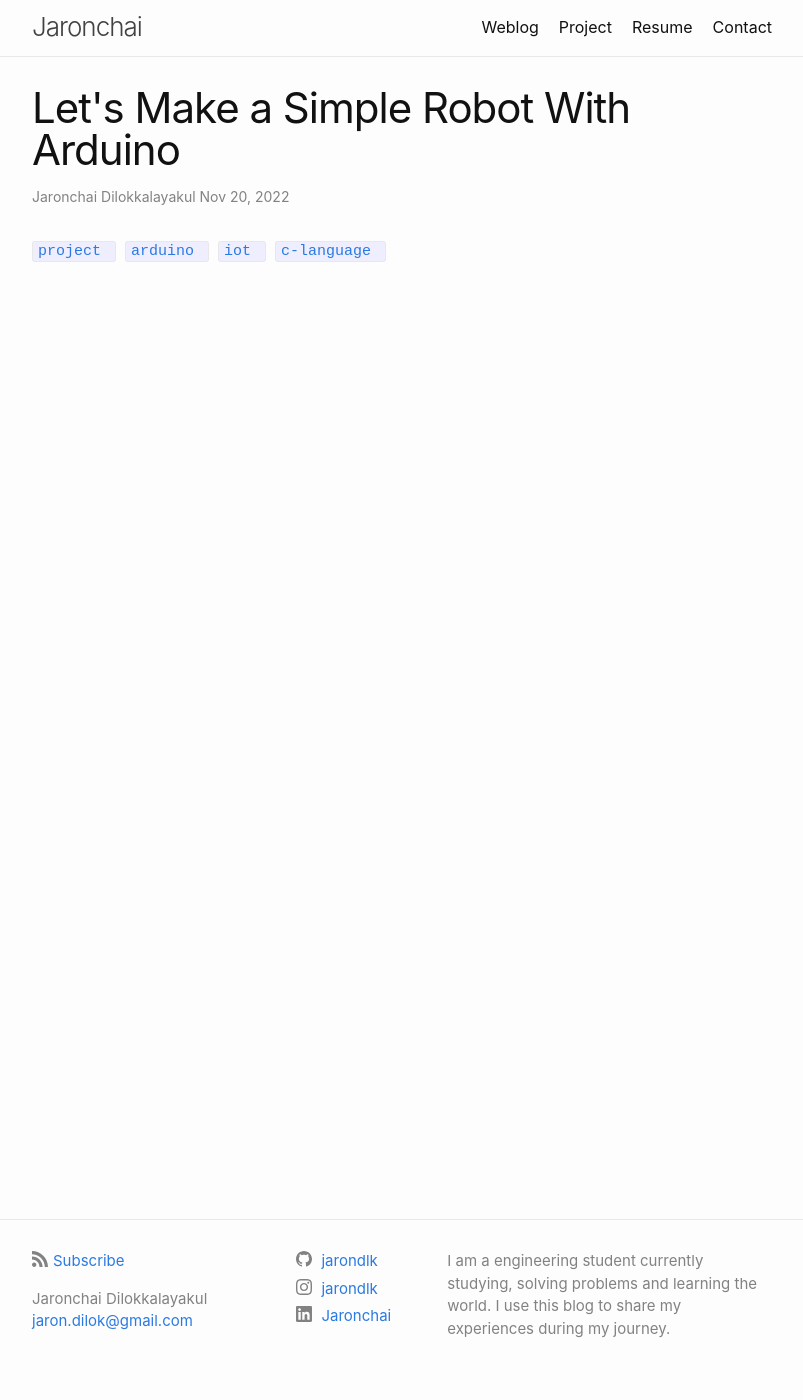
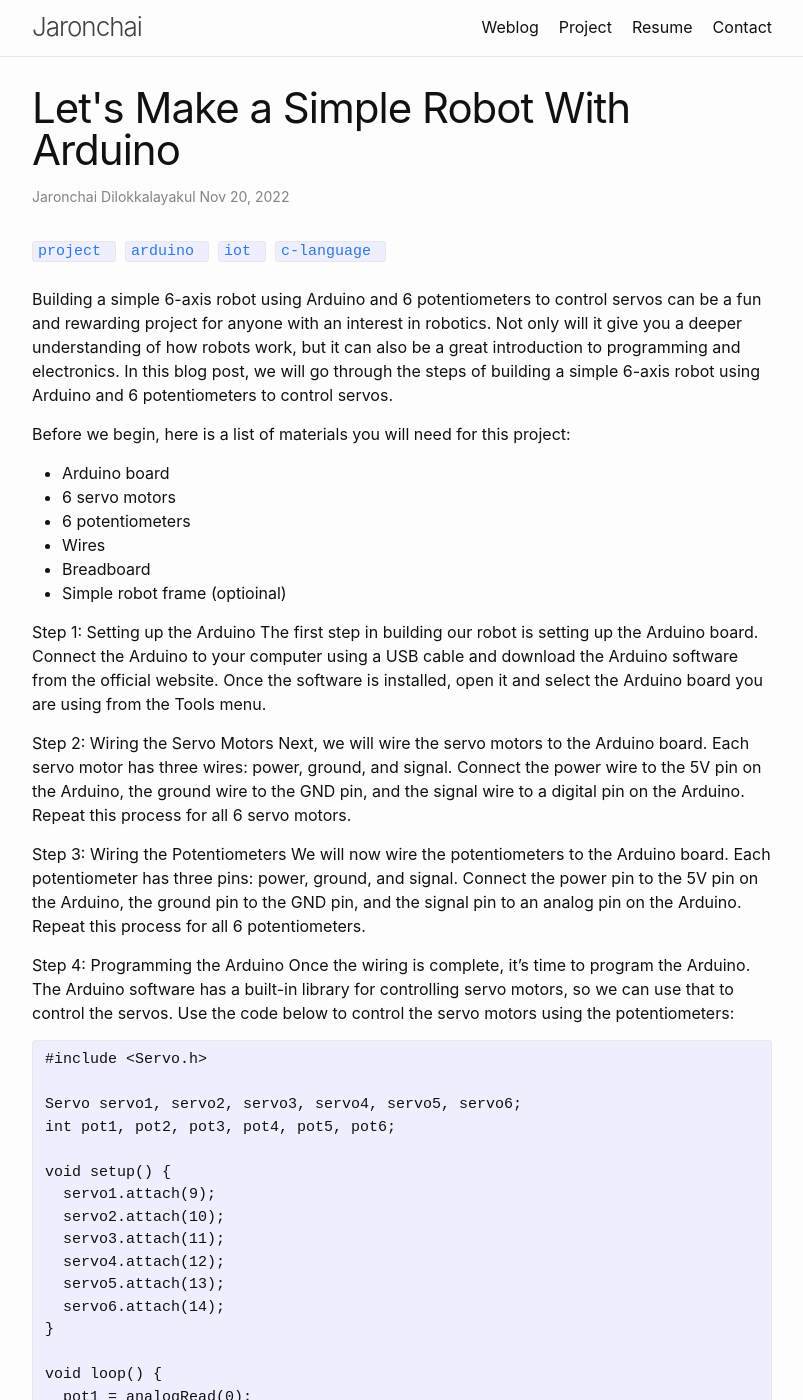
Before and after one commit to jarondlk/jaronchai-blog, a Jekyll site: the page built from _posts/2022-11-21-simple-arduino-robot.markdown, in a window 1280 px wide and 1400 px high. Shown: the whole window, without its empty margins (238-1041 px from the left). Built offline with Jekyll 4.4.1, drawn with Linux system fonts in a browser that asks for light colours; comment, search, counter and statistics services are not loaded; some of the changed text lies outside the part shown.

Commit message:
Add text for arduino robot

````diff
--- a/_posts/2022-11-21-simple-arduino-robot.markdown
+++ b/_posts/2022-11-21-simple-arduino-robot.markdown
@@ -5,3 +5,61 @@
 tags: project arduino iot c-language
 comments: true
 ---
+
+Building a simple 6-axis robot using Arduino and 6 potentiometers to control servos can be a fun and rewarding project for anyone with an interest in robotics. Not only will it give you a deeper understanding of how robots work, but it can also be a great introduction to programming and electronics. In this blog post, we will go through the steps of building a simple 6-axis robot using Arduino and 6 potentiometers to control servos.
+
+Before we begin, here is a list of materials you will need for this project:
+
+* Arduino board
+* 6 servo motors
+* 6 potentiometers
+* Wires
+* Breadboard
+* Simple robot frame (optioinal)
+
+Step 1: Setting up the Arduino
+The first step in building our robot is setting up the Arduino board. Connect the Arduino to your computer using a USB cable and download the Arduino software from the official website. Once the software is installed, open it and select the Arduino board you are using from the Tools menu.
+
+Step 2: Wiring the Servo Motors
+Next, we will wire the servo motors to the Arduino board. Each servo motor has three wires: power, ground, and signal. Connect the power wire to the 5V pin on the Arduino, the ground wire to the GND pin, and the signal wire to a digital pin on the Arduino. Repeat this process for all 6 servo motors.
+
+Step 3: Wiring the Potentiometers
+We will now wire the potentiometers to the Arduino board. Each potentiometer has three pins: power, ground, and signal. Connect the power pin to the 5V pin on the Arduino, the ground pin to the GND pin, and the signal pin to an analog pin on the Arduino. Repeat this process for all 6 potentiometers.
+
+Step 4: Programming the Arduino
+Once the wiring is complete, it's time to program the Arduino. The Arduino software has a built-in library for controlling servo motors, so we can use that to control the servos. Use the code below to control the servo motors using the potentiometers:
+
+```arduino
+#include <Servo.h>
+
+Servo servo1, servo2, servo3, servo4, servo5, servo6;
+int pot1, pot2, pot3, pot4, pot5, pot6;
+
+void setup() {
+  servo1.attach(9);
+  servo2.attach(10);
+  servo3.attach(11);
+  servo4.attach(12);
+  servo5.attach(13);
+  servo6.attach(14);
+}
+
+void loop() {
+  pot1 = analogRead(0);
+  pot2 = analogRead(1);
+  pot3 = analogRead(2);
+  pot4 = analogRead(3);
+  pot5 = analogRead(4);
+  pot6 = analogRead(5);
+
+  servo1.write(map(pot1, 0, 1023, 0, 180));
+  servo2.write(map(pot2, 0, 1023, 0, 180));
+  servo3.write(map(pot3, 0, 1023, 0, 180));
+  servo4.write(map(pot4, 0, 1023, 0, 180));
+  servo5.write(map(pot5, 0, 1023, 0, 180));
+  servo6.write(map(pot6, 0, 1023, 0, 180));
+
+  delay(15);
+```
+
+In conclusion, building a simple 6-axis robot using Arduino and 6 potentiometers to control servos can be a great way to learn more about robotics, programming, and electronics. By following the steps outlined in this blog post, you can build your own robot and gain a deeper understanding of how it works. The project is easy to follow and can be completed by anyone with an interest in robotics. You can even take this project further by experimenting with different designs and adding more complex functionality. Overall, building a 6-axis robot can be an enjoyable and rewarding experience for anyone looking to learn more about robotics.
````
